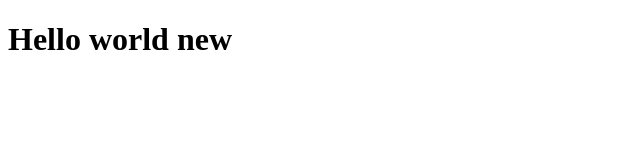
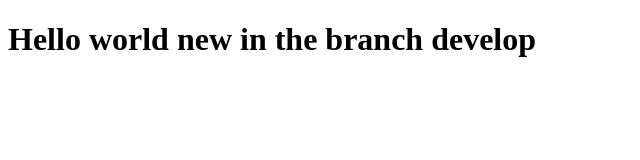
Before and after one commit to SkroOner1311/HelloWorld-Git, a plain HTML site: page index.html in a window 1280 px wide. Shown: the whole page, without its empty margins (0-640 px from the left). Drawn offline with Linux system fonts and the light colour scheme.

Commit message:
Se modifico titulo para diferenciar branch develop

```diff
--- a/index.html
+++ b/index.html
@@ -8,7 +8,7 @@
 </head>
 <body>
     <h1>
-        <titulo>Hello world new</titulo>
+        <titulo>Hello world new in the branch develop</titulo>
     </h1>
 </body>
 </html>
```
